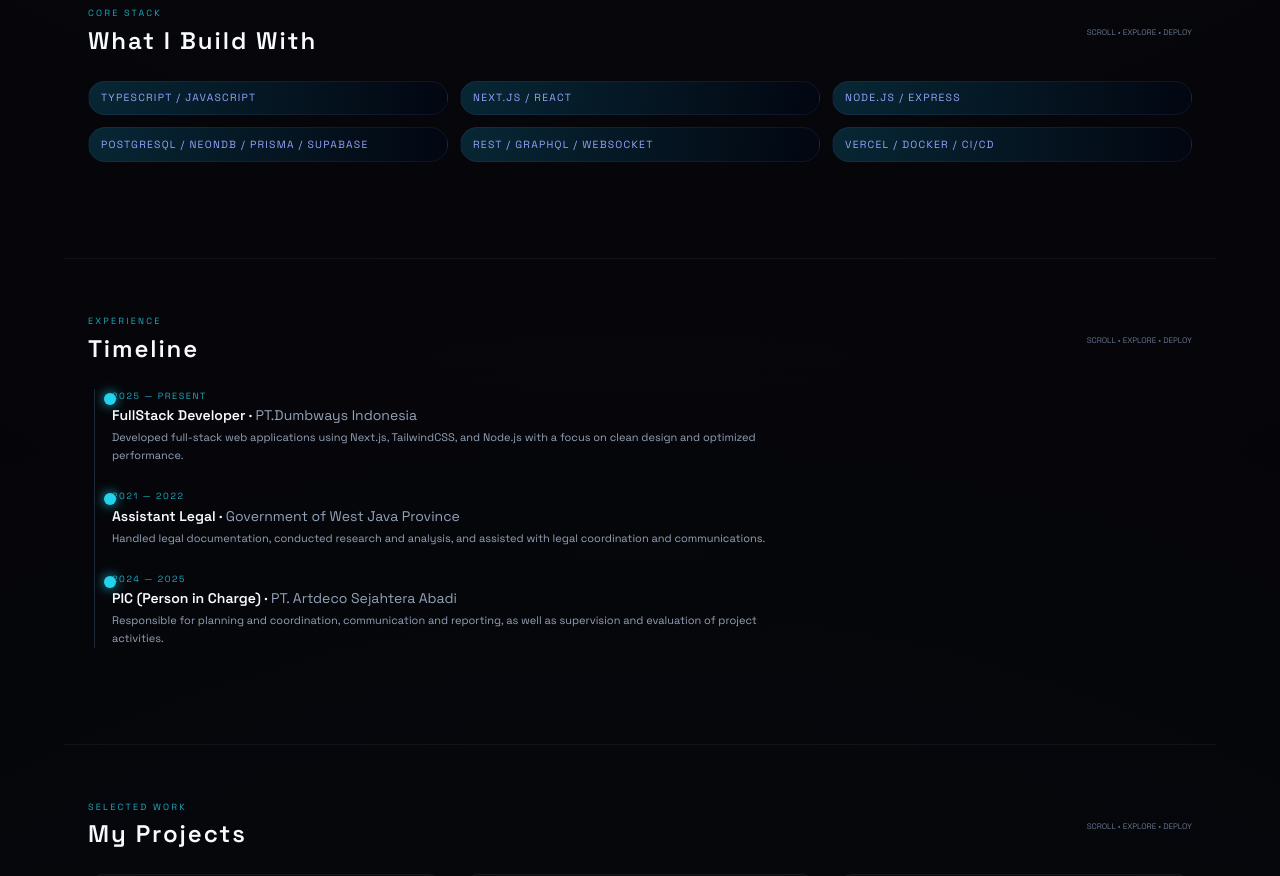
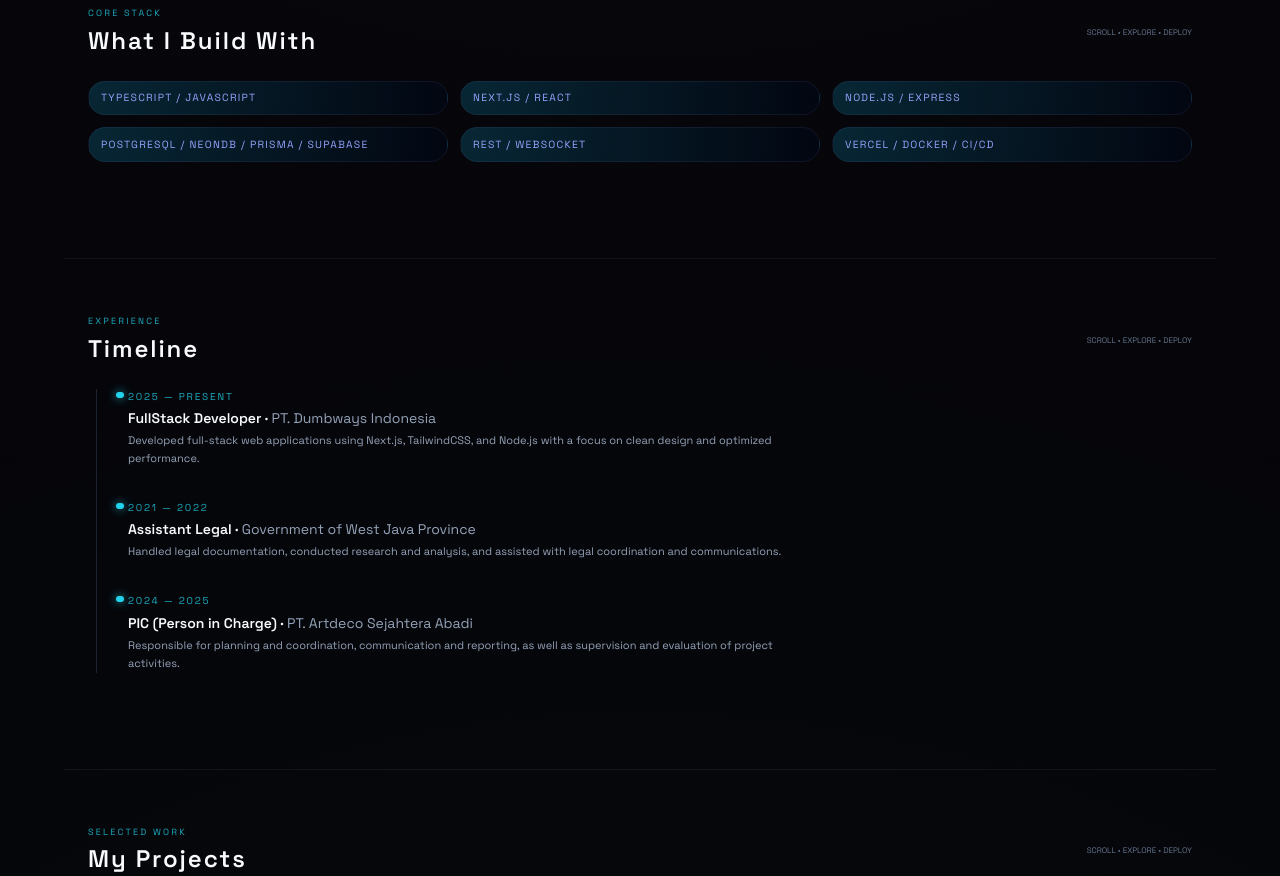
Before and after one commit to farhanopet15/Portfolio, a Next.js app: page / in a window 1280 px wide. Shown: the part 1120-1996 px from the top of the page. Built offline with nearby package versions, Linux system fonts and the light colour scheme.

Commit message:
second commit

```diff
--- a/app/components/ExperienceTimeline.tsx
+++ b/app/components/ExperienceTimeline.tsx
@@ -1,8 +1,10 @@
+"use client";
+
 const experience = [
   {
     period: "2025 — Present",
     role: "FullStack Developer",
-    company: "PT.Dumbways Indonesia",
+    company: "PT. Dumbways Indonesia",
     detail:
       "Developed full-stack web applications using Next.js, TailwindCSS, and Node.js with a focus on clean design and optimized performance.",
   },
@@ -25,21 +27,30 @@ const experience = [
 export default function ExperienceTimeline() {
   return (
     <div className="relative">
-      <div className="absolute left-1.5 top-0 bottom-0 w-px bg-slate-700/60" />
-      <ul className="space-y-6 pl-6">
+      {/* Garis Vertikal */}
+      <div className="absolute left-[8px] top-0 bottom-0 w-px bg-slate-700/50" />
+
+      <ul className="space-y-8 pl-8">
         {experience.map((item, idx) => (
           <li key={idx} className="relative">
-            <div className="absolute -left-2 top-1 h-3 w-3 rounded-full bg-cyan-400 shadow-[0_0_12px_rgba(34,211,238,0.9)]" />
-            <p className="text-[9px] uppercase tracking-[0.18em] text-cyan-400/80">
+            {/* Titik */}
+            <div className="absolute left-[-4px] top-[3px] h-[6px] w-[8px] rounded-full bg-cyan-400 shadow-[0_0_10px_rgba(34,211,238,0.8)]" />
+
+            {/* Isi Konten */}
+            <div className="ml-2">
+              <p className="text-[10px] uppercase tracking-[0.18em] text-cyan-400/80 mb-1">
                 {item.period}
               </p>
-            <p className="text-sm font-semibold text-slate-50 mt-0.5">
+              <p className="text-sm font-semibold text-slate-50 leading-snug">
                 {item.role} ·{" "}
-              <span className="text-slate-400 font-normal">{item.company}</span>
+                <span className="text-slate-400 font-normal">
+                  {item.company}
+                </span>
               </p>
-            <p className="text-[11px] text-slate-400 mt-1 max-w-2xl">
+              <p className="text-[11px] text-slate-400 mt-1 max-w-2xl leading-relaxed">
                 {item.detail}
               </p>
+            </div>
           </li>
         ))}
       </ul>
--- a/app/page.tsx
+++ b/app/page.tsx
@@ -27,7 +27,7 @@ export default function Home() {
           <li className="neon-pill">Next.js / React</li>
           <li className="neon-pill">Node.js / Express</li>
           <li className="neon-pill">PostgreSQL / NeonDB / Prisma / Supabase</li>
-          <li className="neon-pill">REST / GraphQL / WebSocket</li>
+          <li className="neon-pill">REST / WebSocket</li>
           <li className="neon-pill">Vercel / Docker / CI/CD</li>
         </ul>
       </Section>
```
Lines whose indentation alone changed are shown as unchanged.
